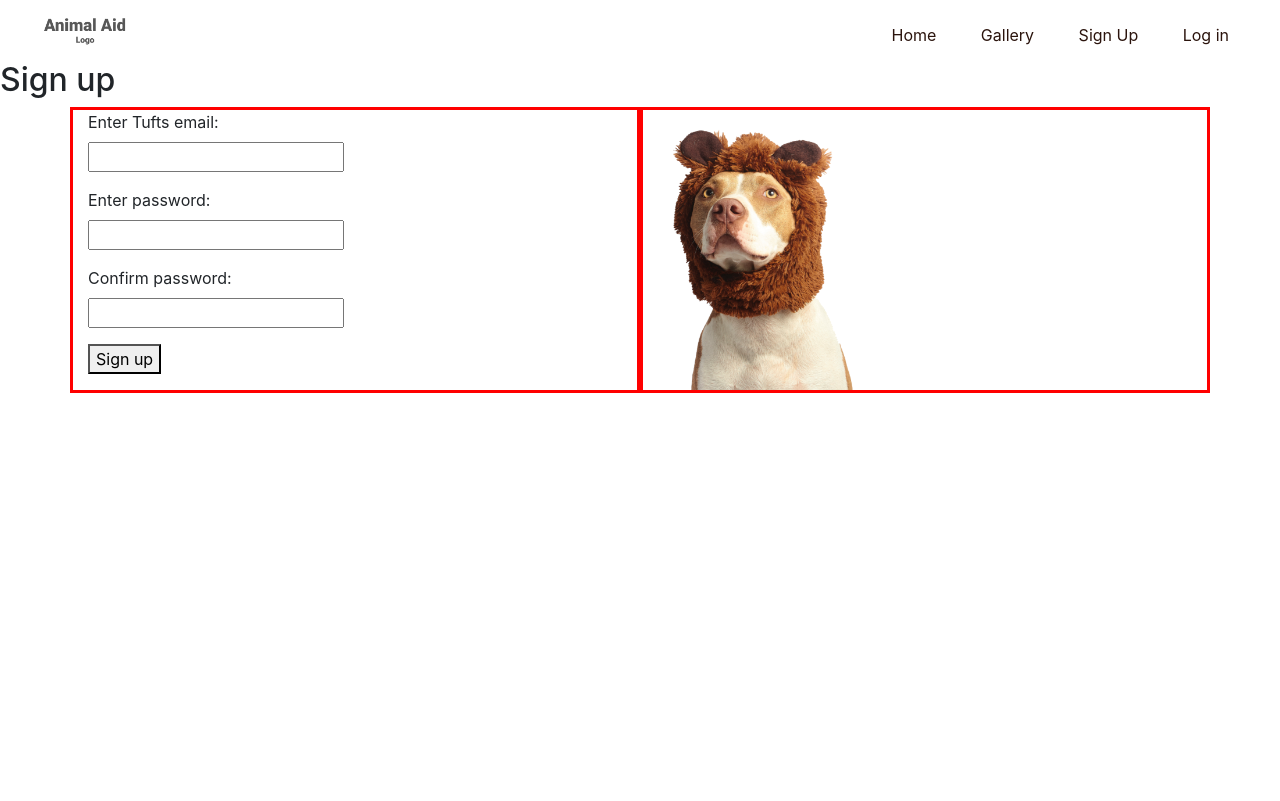
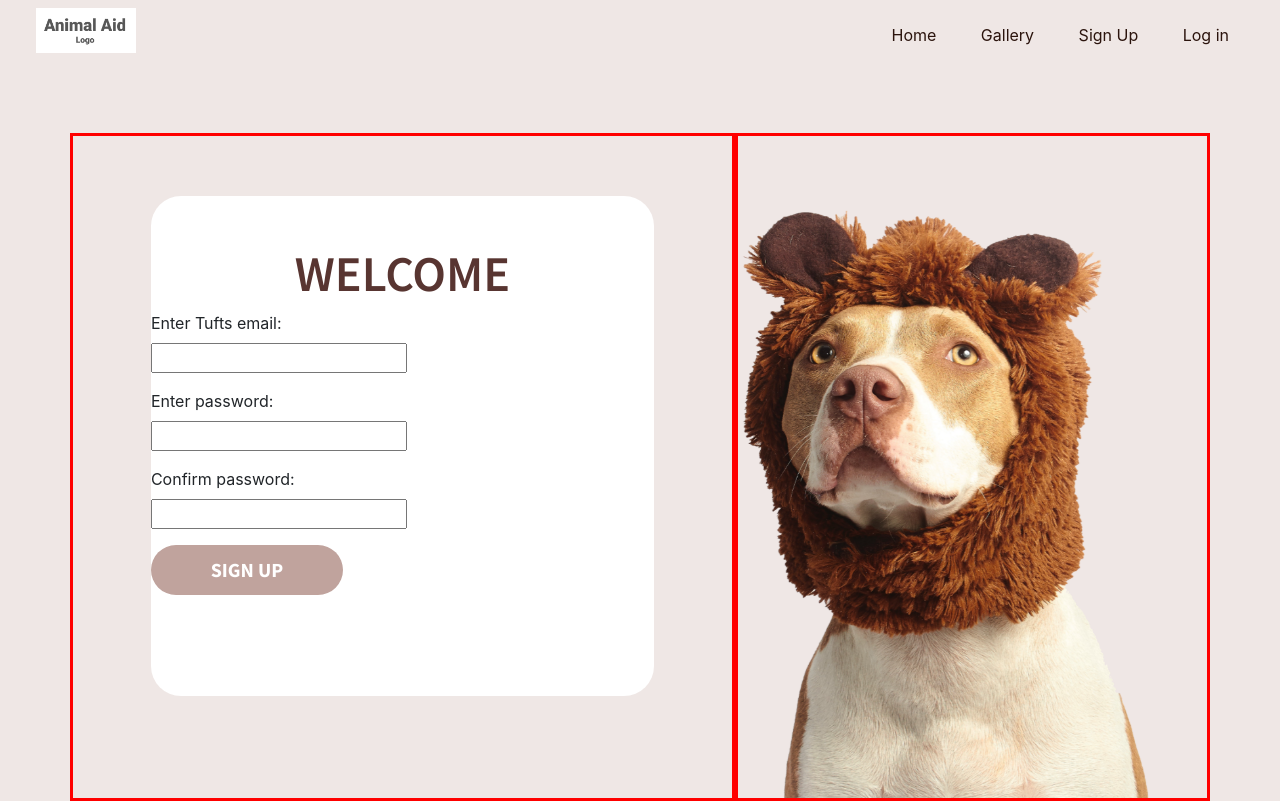
Before and after one commit to JumboCode/Animal-Aid, a Django app: page /signup/ in a window 1280 px wide. Before the commit the page ends 393 px from the top, so only its background shows below. Run offline with Django 3.2, Linux system fonts and the light colour scheme; some libraries are stand-ins or nearby versions.

Commit message:
some signup

```diff
--- a/core/templates/core/signup.html
+++ b/core/templates/core/signup.html
@@ -2,15 +2,23 @@
 
   {% load static %}
 
+  {% block styles %}
+  <link href="{% static '/css/app.css' %}" rel="stylesheet" type="text/css" />
+  <link href="{% static '/css/signuplogin.css' %}" rel="stylesheet" type="text/css" />
+  {% endblock styles %}
+
   {% block content %}
-    <h2>Sign up</h2>
 
 
+  <br> <br> <br>
   <div class="container">
 
     <div class="row">
 
-      <div class="col" style="border: solid red;">
+      <div class="col-12 col-md-7" style="border: solid red;">
+
+        <div class="whitemodal">
+            <div class="welcometext"> WELCOME </div>
           <form method="post">
             {% csrf_token %}
             {% for field in form %}
@@ -23,12 +31,15 @@
               {% endfor %}
             </p>
             {% endfor %}
-      <button type="submit">Sign up</button>
+            <button type="submit" class="signuploginbutton">SIGN UP</button>
           </form>
+
         </div>
 
-      <div class="col" style="border: solid red;">
-         <img src =" {% static 'img/loginsignupdog.png' %}" style="width:40%" class="img-responsive">
+      </div>
+
+      <div class="col-12 col-md-5" style="border: solid red;">
+         <img src =" {% static 'img/loginsignupdog.png' %}" style="width:110%; margin-top: 30px;" class="img-responsive float-right">
       </div>
 
     </div>
--- a/static/css/signuplogin.css
+++ b/static/css/signuplogin.css
@@ -1,5 +1,59 @@
+body {
+	background-color: #EFE7E5;
+	overflow: hidden; /* Hide scrollbars */
+}
+
 .signuplogin-headtxt {
 	font-family: 'Source Sans Pro', sans-serif;
     float:center;
 
 }
+
+.whitemodal {
+	width: 80%;
+	height: 31.25rem;
+	border-radius: 30px;
+	background-color: #FFFFFF;
+	float: center;
+	margin: 0 auto;
+	margin-top: 60px;
+}
+
+.welcometext {
+	font-family: 'Source Sans Pro', sans-serif;
+    float: center;
+    text-align: center;
+    margin: 0 auto;
+  	font-size: 50px;
+  	font-weight: 600;
+    width: 100%;
+    padding-top:8%;
+    color: #583531;
+}
+
+.signuploginbutton{
+	height: 3.125rem;
+	width: 12rem;
+	border: none;
+	background-color: #C0A39D;
+	border-radius: 1.875rem;
+	font-family: 'Source Sans Pro', sans-serif;
+    float:center;
+    margin: 0 au;
+    text-align: center;
+    font-size: 1.25rem;
+    font-weight: 700;
+   	color: #FFFFFF;
+/*   	padding-left: 30px;
+   	padding-right: 30px;*/
+}
+
+
+.signuploginbutton:hover {
+	background-color: #FF9664;
+}
+
+.signuplogintxtfield {
+	width: 70%;
+
+}
```
Lines whose indentation alone changed are shown as unchanged.
